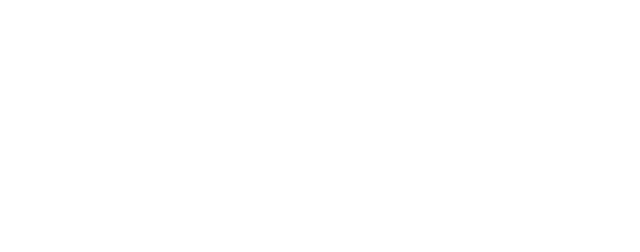
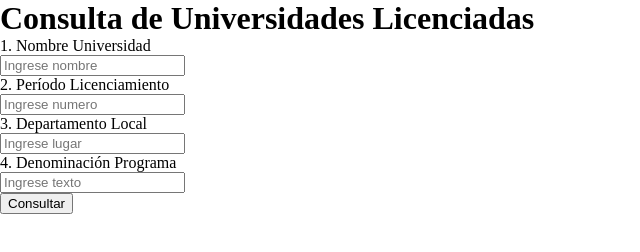
Before and after one commit to YordanoBoza/Programacion_Web, a plain HTML site: page lab09/index.html in a window 1280 px wide. Shown: the whole page, without its empty margins (0-640 px from the left). Drawn offline with Linux system fonts and the light colour scheme.

Commit message:
Se ha creado la estructura principal de como se visualizara la pagina, en ello se encuentra 4 campos de entrada de tipo texto, que el usuario usara para buscar un determinado dato

```diff
--- a/lab09/index.html
+++ b/lab09/index.html
@@ -5,3 +5,32 @@
     <title>Consulta</title>
     <link rel="stylesheet" href="estilos.css">
 </head>
+<body>
+    <div>
+        <h1>Consulta de Universidades Licenciadas</h1>
+    </div>
+    <form action="cgi-bin/consulta.pl" method="post">
+        <div class="contenedor">
+            <div class="busqueda">
+                <p>1. Nombre Universidad</p> <input type="text" name="nombre_universidad" class="recuadro" placeholder="Ingrese nombre">
+            </div>
+            <div class="busqueda">
+                <p>2. Per&iacute;odo Licenciamiento </p><input type="text" name="periodo_licenciamiento" class="recuadro" placeholder="Ingrese numero">
+            </div>
+            <div class="busqueda">
+                <p>3. Departamento Local</p> <input type="text" name="departamento_local" class="recuadro" placeholder="Ingrese lugar">
+            </div>
+            <div class="busqueda">
+                <p>4. Denominaci&oacute;n Programa</p> <input type="text" name="denominacion_programa" class="recuadro" placeholder="Ingrese texto">
+            </div>
+            <div >
+                <button type="submit" value="Consultar" class="consulta" >Consultar</button>
+
+            </div>
+
+        </div>
+    </form>
+
+
+</body>
+</html>
```
